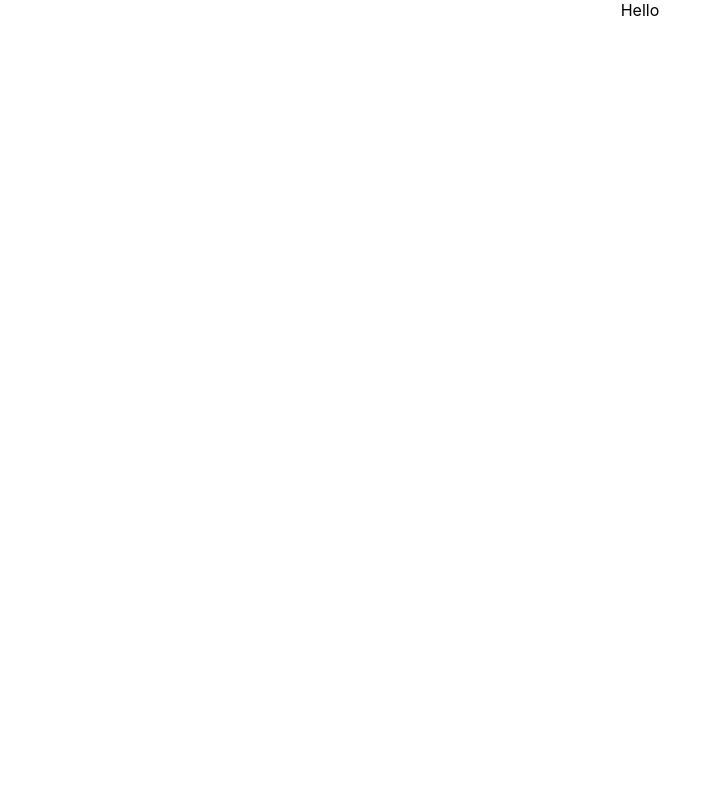
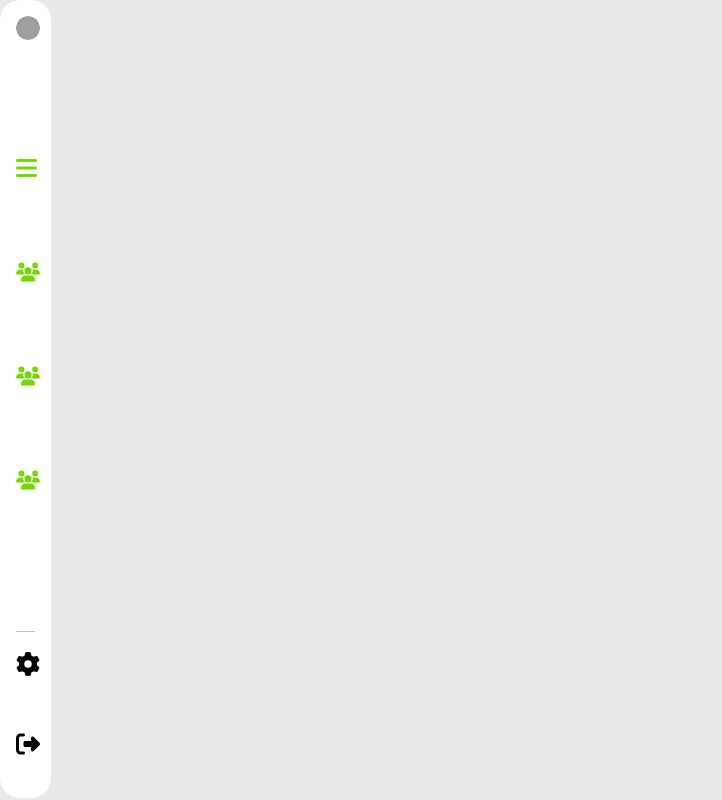
Before and after one commit to Thesis-Project-Avengers/RecycleApp-Admin, a React (Create React App) app in the folder client/: page / in a window 1280 px wide. Shown: the whole page, without its empty margins (0-722 px from the left). Built offline with nearby package versions, Linux system fonts and the light colour scheme; grey boxes are pictures that could not be loaded.

Commit message:
sidebar done

```diff
--- a/client/package.json
+++ b/client/package.json
@@ -3,6 +3,10 @@
   "version": "0.1.0",
   "private": true,
   "dependencies": {
+    "@fortawesome/fontawesome-svg-core": "^6.4.2",
+    "@fortawesome/free-solid-svg-icons": "^6.4.2",
+    "@fortawesome/react-fontawesome": "^0.2.0",
+    "@react-icons/all-files": "^4.1.0",
     "@testing-library/jest-dom": "^5.17.0",
     "@testing-library/react": "^13.4.0",
     "@testing-library/user-event": "^13.5.0",
--- a/client/src/App.css
+++ b/client/src/App.css
@@ -1,3 +1,7 @@
+*{
+  padding: 0;
+  margin: 0;
+}
 .App {
   text-align: center;
 }
@@ -36,3 +40,6 @@
     transform: rotate(360deg);
   }
 }
+body {
+  background-color: rgb(233, 233, 233);
+}
--- /dev/null
+++ b/client/src/components/SideBar.js
@@ -0,0 +1,53 @@
+import React from 'react'
+import { FontAwesomeIcon } from '@fortawesome/react-fontawesome'
+import { faBars, faGear, faRightFromBracket, faUsers } from '@fortawesome/free-solid-svg-icons'
+import '../styles/SideBar.css'
+
+
+const SideBar = () => {
+
+    return (
+        <div className='container'>
+            <div className='sidebar-header'>
+                <div className='image-frame' >
+                    <img src='https://lippianfamilydentistry.net/wp-content/uploads/2015/11/user-default.png' alt='' />
+                </div>
+                <div className='profile-name'>
+                    <p>Flen Fouleni</p>
+                </div>
+            </div>
+            <div className='sidebar-bottom' >
+                <div className='options-container'>
+                    <div className='option-item' >
+                        <FontAwesomeIcon icon={faBars} className='icons' />
+                        <p className='option-item-text' >Overview</p>
+                    </div>
+                    <div className='option-item' >
+                        <FontAwesomeIcon icon={faUsers} className='icons' />
+                        <p className='option-item-text' >Users</p>
+                    </div>
+                    <div className='option-item' >
+                        <FontAwesomeIcon icon={faUsers} className='icons' />
+                        <p className='option-item-text' >Users</p>
+                    </div>
+                    <div className='option-item' >
+                        <FontAwesomeIcon icon={faUsers} className='icons' />
+                        <p className='option-item-text' >Users</p>
+                    </div>
+                </div>
+                <div className='sidebar-bottom-section' >
+                <div className='option-item2' >
+                        <FontAwesomeIcon icon={faGear} className='icons2' />
+                        <p className='option-item-text2' >Settings</p>
+                    </div>
+                    <div className='option-item2' >
+                        <FontAwesomeIcon icon={faRightFromBracket} className='icons2' />
+                        <p className='option-item-text2' >Log Out</p>
+                    </div>
+                </div>
+            </div>
+        </div>
+    )
+}
+
+export default SideBar
--- a/client/src/screens/HomeScreen.js
+++ b/client/src/screens/HomeScreen.js
@@ -1,11 +1,11 @@
 import React from 'react'
 import Hello from '../components/Hello'
+import SideBar from '../components/SideBar'
 
 const HomeScreen = () => {
     return (
         <div>
-            <Hello />
-
+            <SideBar/>
         </div>
     )
 }
--- /dev/null
+++ b/client/src/styles/SideBar.css
@@ -0,0 +1,156 @@
+.container {
+    background-color: white;
+    width: 1.5%;
+    height: 95.7vh;
+    padding: 1rem;
+    display: flex;
+    flex-direction: column;
+    align-items: flex-start;
+    justify-content: flex-start;
+    transition: width 0.5s;
+    gap: 6rem;
+    border-radius: 20px;
+}
+
+.image-frame {
+    width: 1.5rem;
+    height: 1.5rem;
+    border-radius: 50%;
+    overflow: hidden;
+}
+
+.image-frame img {
+    width: 100%;
+    height: 100%;
+    border-radius: 50%;
+}
+
+.container:hover {
+    width: 10%;
+
+    .profile-name {
+        display: block;
+    }
+
+    .option-item-text {
+        display: block;
+    }
+    .option-item-text2 {
+        display: block;
+    }
+
+}
+
+.sidebar-header {
+    display: flex;
+    align-items: center;
+    justify-content: center;
+    gap: 1rem;
+}
+
+.profile-name {
+    display: none;
+}
+
+.options-container {
+    display: flex;
+    flex-direction: column;
+    align-items: center;
+    justify-content: flex-start;
+    width: 100%;
+    gap: 2.5rem;
+}
+
+.option-item {
+    display: flex;
+    align-items: center;
+    justify-content: flex-start;
+    gap: 1rem;
+    width: 100%;
+    height: 6vh;
+    cursor: pointer;
+    border-radius: 10px;
+    padding: 0.5rem;
+}
+
+.option-item-text {
+    display: none;
+    font-size: 16px;
+    color: #73d905;
+}
+
+.icons {
+    color: #73d905;
+    width: 1.5rem;
+    height: 1.5rem;
+}
+
+.option-item:hover {
+    background-color: #73d905;
+
+    .option-item-text {
+        color: white;
+    }
+
+    .icons {
+        color: white;
+    }
+}
+
+.sidebar-bottom {
+    display: flex;
+    flex-direction: column;
+    align-items: center;
+    justify-content: space-between;
+    height: 80vh;
+    width: 100%;
+}
+.sidebar-bottom-section {
+    width: 100%;
+    display: flex;
+    flex-direction: column;
+    align-items: center;
+    justify-content: center;
+    gap: 1rem;
+    border: 1px solid rgb(191, 191, 191);
+    /* padding: 0.5rem; */
+    border-left: transparent;
+    border-bottom: transparent;
+    border-right: transparent;
+}
+.option-item2 {
+    display: flex;
+    align-items: center;
+    justify-content: flex-start;
+    gap: 1rem;
+    width: 100%;
+    height: 6vh;
+    cursor: pointer;
+    border-radius: 10px;
+    padding: 0.5rem;
+}
+.option-item2:hover {
+    background-color: black ;
+
+    .option-item-text2 {
+        color: white;
+    }
+
+    .icons2 {
+        color: white;
+    }
+}
+
+.icons2 {
+    color: black;
+    width: 1.5rem;
+    height: 1.5rem;
+}
+.option-item-text2 {
+    display: none;
+    font-size: 16px;
+    color: black;
+}
+.profile-name{
+    font-size: 16px;
+}
```
Also changed, not shown: 1 other file (tests, documents, lock files or other folders).
